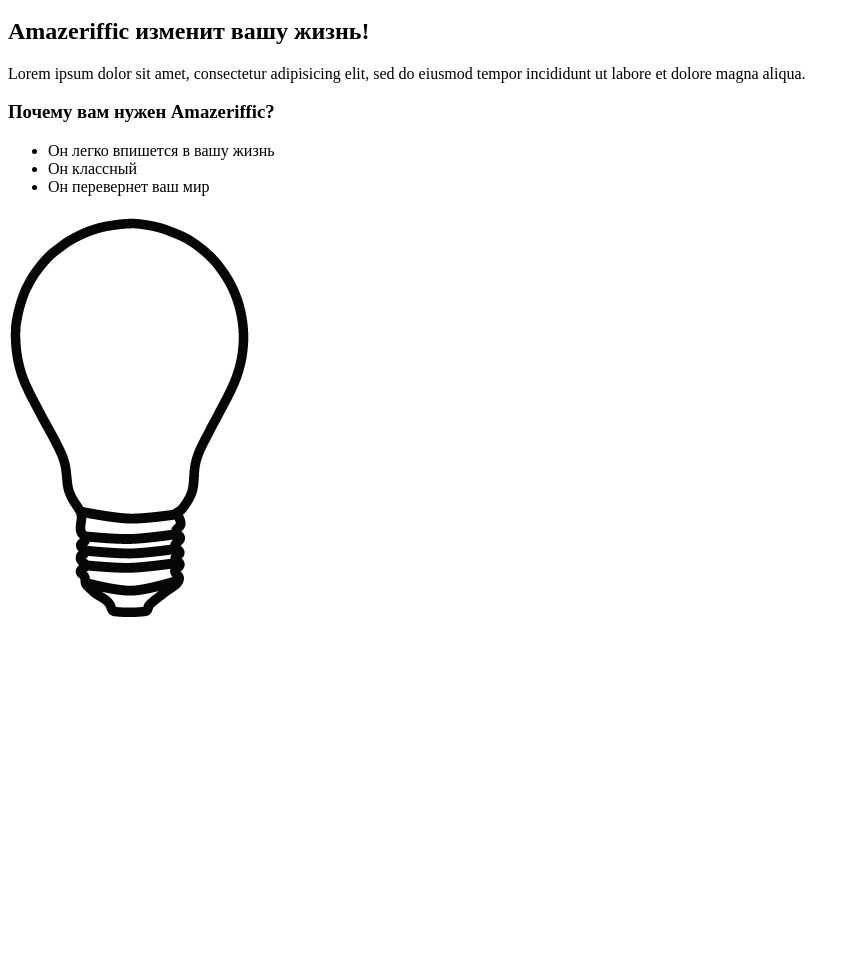
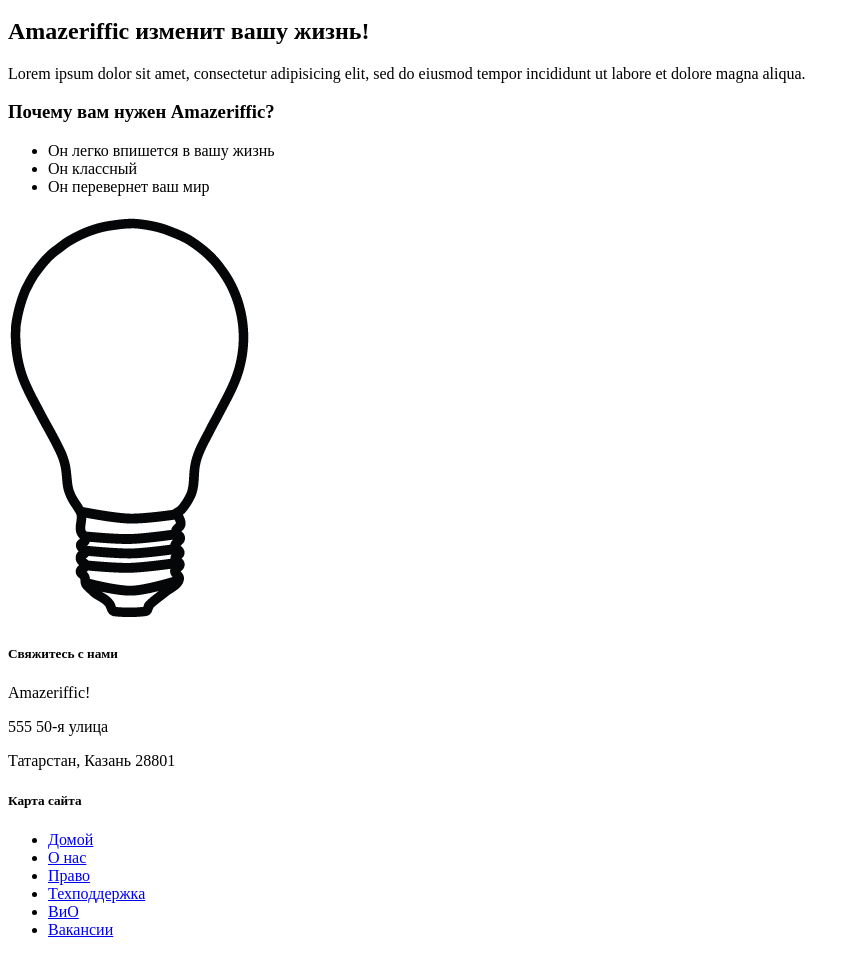
Before and after one commit to MrPrometheus/Web-course, a plain HTML site: page index.html in a window 1280 px wide. Shown: the part 100-1055 px from the top of the page, without its empty margins (0-860 px from the left). Before the commit the page ends 800 px from the top, so only its background shows below. Drawn offline with Linux system fonts and the light colour scheme.

Commit message:
Add footer content

```diff
--- a/index.html
+++ b/index.html
@@ -23,6 +23,24 @@
             </ul>
             <img src="lightbulb.png" alt="Изображение лампочки">
         </main>
-        <footer />
+        <footer>
+            <footer><div class="contact">
+                <h5>Свяжитесь с нами</h5>
+                <p>Amazeriffic!</p>
+                <p>555 50-я улица</p>
+                <p>Татарстан, Казань 28801</p>
+            </div>
+                <div class="sitemap">
+                    <h5>Карта сайта</h5>
+                    <ul>
+                        <li><a href="#">Домой</a></li>
+                        <li><a href="#">О нас</a></li>
+                        <li><a href="#">Право</a></li>
+                        <li><a href="#">Техподдержка</a></li>
+                        <li><a href="#">ВиО</a></li>
+                        <li><a href="#">Вакансии</a></li>
+                    </ul>
+                </div>
+        </footer>
     </body>
 </html>
```
